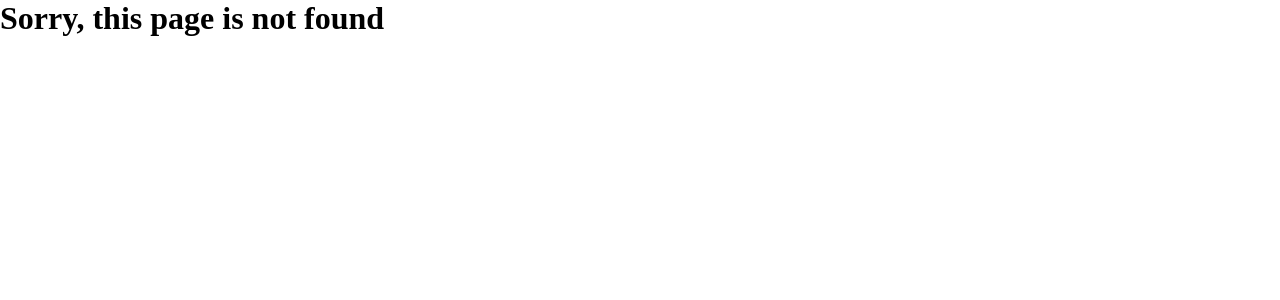
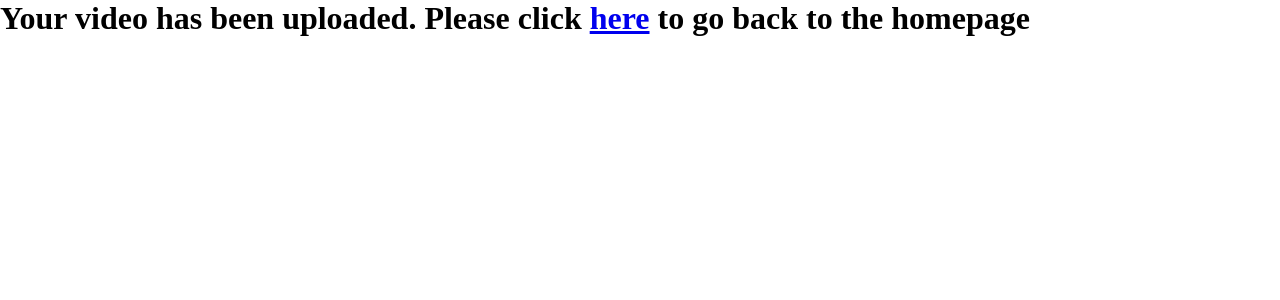
Before and after one commit to pshenoy30/BrainFlix, a React (Vite) app: page /confirmation in a window 1280 px wide. Before the commit this address had no page. Shown: the top 300 px of the page. Built offline with nearby package versions, Linux system fonts and the light colour scheme.

Commit message:
Added the confirmation page

```diff
--- a/src/App.jsx
+++ b/src/App.jsx
@@ -2,6 +2,7 @@ import { BrowserRouter, Routes, Route } from "react-router-dom"
 import HomePage from "./pages/HomePage/HomePage.jsx"
 import UploadPage from "./pages/UploadPage/UploadPage.jsx"
 import NotFoundPage from "./pages/NotFoundPage/NotFoundPage.jsx"
+import ConfirmationPage from "./pages/ConfirmationPage/ConfirmationPage.jsx"
 function App() {
 
   return (
@@ -10,7 +11,7 @@ function App() {
         <Route path="/" element={<HomePage />} />
         <Route path="/videos/:videoId" element={<HomePage />} />
         <Route path="/upload" element={<UploadPage />} />
-
+        <Route path="/confirmation" element={<ConfirmationPage />} />
         <Route path="*" element={<NotFoundPage />} />
       </Routes>
     </BrowserRouter>
--- /dev/null
+++ b/src/pages/ConfirmationPage/ConfirmationPage.jsx
@@ -0,0 +1,9 @@
+import { Link } from "react-router-dom";
+
+function ConfirmationPage (){
+  return (
+    <h1>Your video has been uploaded. Please click <Link to="/">here</Link> to go back to the homepage</h1>
+  )
+}
+
+export default ConfirmationPage;
--- a/src/pages/UploadPage/UploadPage.jsx
+++ b/src/pages/UploadPage/UploadPage.jsx
@@ -3,6 +3,7 @@ import ThumbnailImage from "../../assets/Images/Upload-video-preview.jpg"
 import UploadIcon from "../../assets/Icons/upload.svg"
 import PublishIcon from "../../assets/Icons/publish.svg"
 import Button from "../../components/Button/Button.jsx"
+import { Link } from "react-router-dom"
 import "./UploadPage.scss"
 
 function UploadPage (props) {
@@ -29,7 +30,9 @@ function UploadPage (props) {
             </div>
             <hr className="upload__form__hr"/>
             <div className="upload__button-container" >
-                <Button  imageSrc={PublishIcon} name="PUBLISH" buttonContainerClassName="upload__form__button-container" buttonClassName="upload__form__button-container__button" buttonIconClassName="upload__form__button-container__button__image" />
+                <Link to="/confirmation">
+                    <Button  imageSrc={PublishIcon} name="PUBLISH" buttonContainerClassName="upload__form__button-container" buttonClassName="upload__form__button-container__button" buttonIconClassName="upload__form__button-container__button__image" />
+                </Link>
                 <Button imageSrc="" name="CANCEL" buttonContainerClassName="upload__form__button-container" buttonClassName="upload__form__button-container__button upload__form__button-container__button--cancel" />
             </div>
         </main>
```
